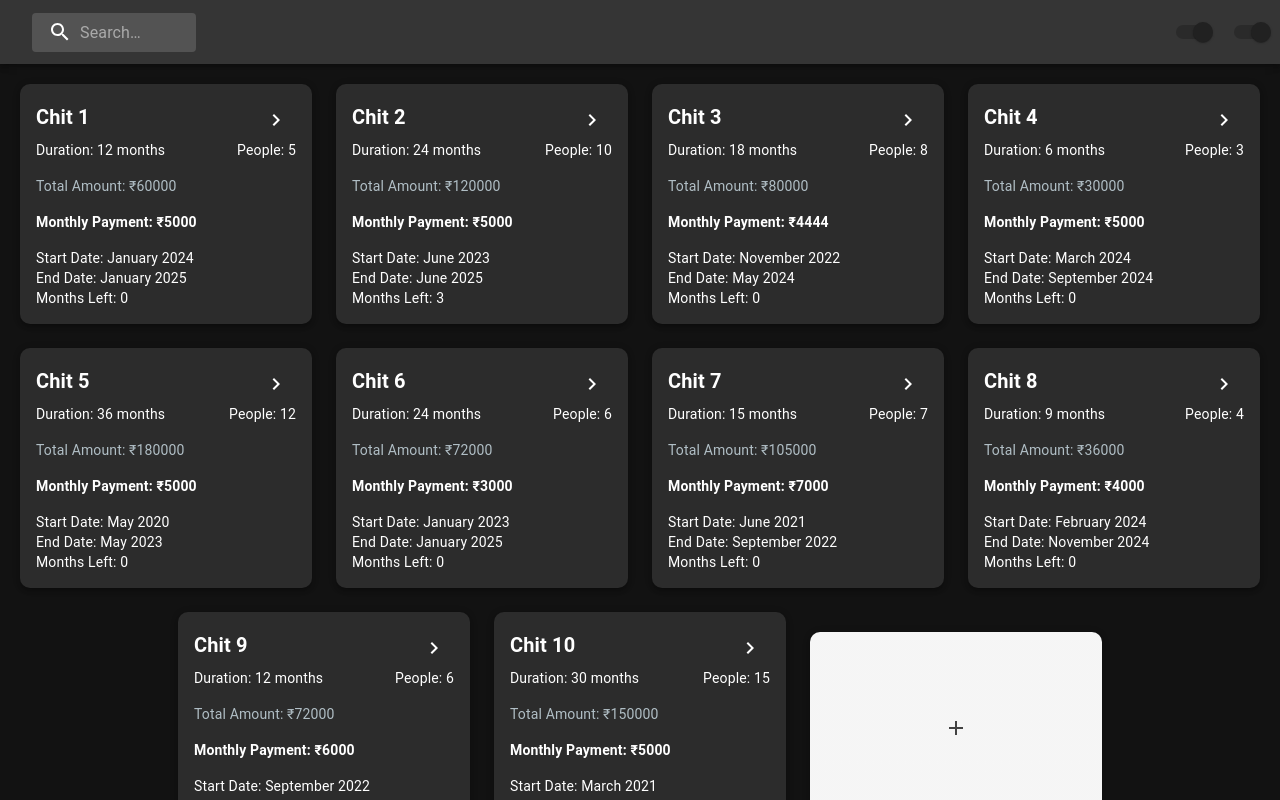
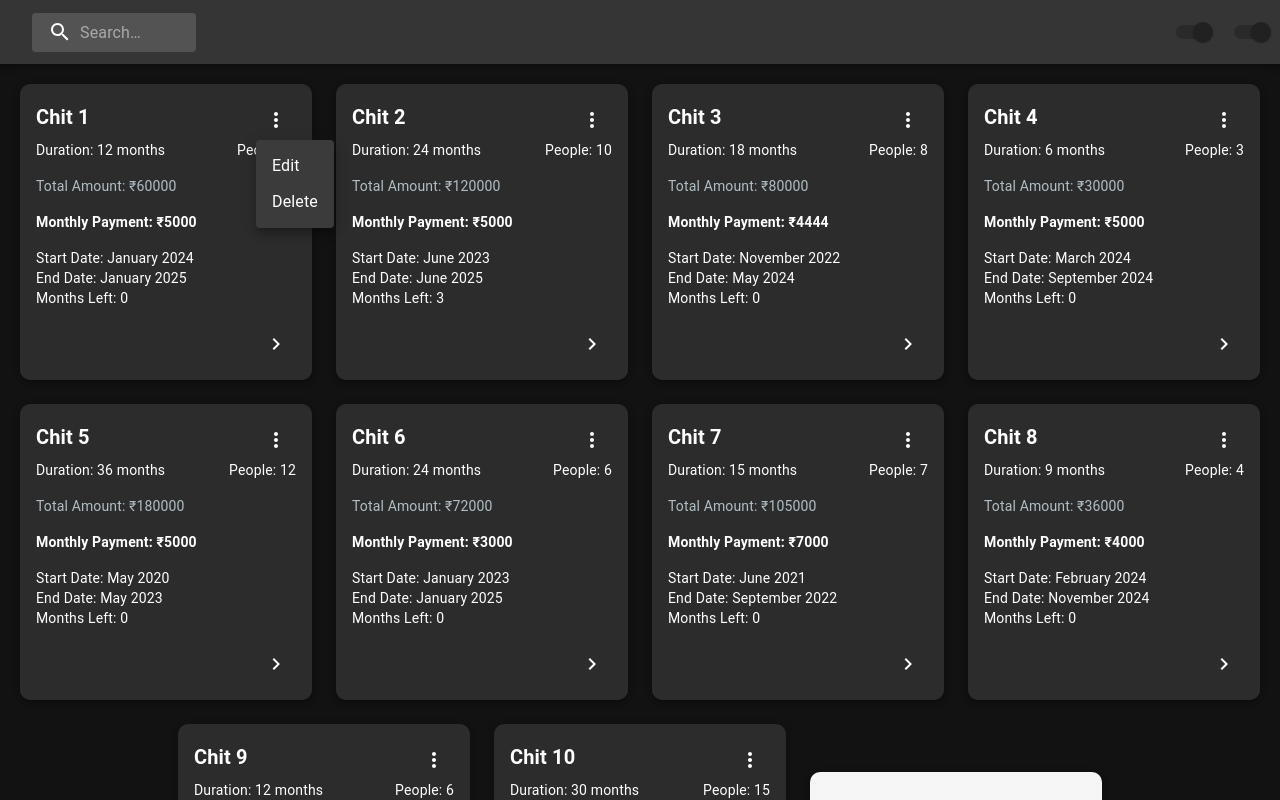
Before and after one commit to Vkashyap1729/Chit-management-app, a React (Vite) app: page /chit-member in a window 1280 px wide. Both pictures are taken after a click on the button 276 px from the left and 120 px from the top of the page. Shown: the top 800 px of the page. Built offline with nearby package versions, Linux system fonts and the light colour scheme.

Commit message:
added styles to the cards

```diff
--- a/src/components/ChitCard.jsx
+++ b/src/components/ChitCard.jsx
@@ -1,99 +1,149 @@
-import { Card, CardContent, Typography, CardActionArea, Box, Grid, IconButton } from "@mui/material";
-import { ChevronRight } from "@mui/icons-material";
+import {
+  Card, CardContent, Typography, CardActionArea, Box, Grid,
+  IconButton, Menu, MenuItem, Dialog, DialogTitle, DialogContent,
+  DialogActions, Button, TextField
+} from "@mui/material";
+import { ChevronRight, MoreVert } from "@mui/icons-material";
 import { useTheme } from "@mui/material/styles";
-import dayjs from "dayjs"; // for date formatting
+import dayjs from "dayjs";
+import { useState } from "react";
 
-export default function ChitCard({ chit }) {
-  const theme = useTheme(); // Get the current theme (light or dark)
+export default function ChitCard({ chit, onEdit, onDelete }) {
+  const theme = useTheme();
+  const startDate = dayjs(chit.startDate);
+  const endDate = startDate.add(chit.duration, "month");
+  const monthsLeft = endDate.diff(dayjs(), "month");
 
-  // Calculate start date and end date
-  const startDate = dayjs(chit.startDate); // Assuming chit.startDate is in a valid date format
-  const endDate = startDate.add(chit.duration, 'month'); // Calculate the end date based on duration
+  const [menuAnchor, setMenuAnchor] = useState(null);
+  const [editDialogOpen, setEditDialogOpen] = useState(false);
+  const [deleteDialogOpen, setDeleteDialogOpen] = useState(false);
+  const [editedChit, setEditedChit] = useState({ ...chit });
 
-  // Calculate months left
-  const monthsLeft = endDate.diff(dayjs(), 'month');
+  const handleMenuOpen = (event) => setMenuAnchor(event.currentTarget);
+  const handleMenuClose = () => setMenuAnchor(null);
 
-  const handleCardClick = () => {
-    // navigate to chit details page
+  const handleEditOpen = () => {
+    setEditDialogOpen(true);
+    handleMenuClose();
+  };
+  const handleEditClose = () => setEditDialogOpen(false);
+
+  const handleDeleteOpen = () => {
+    setDeleteDialogOpen(true);
+    handleMenuClose();
+  };
+  const handleDeleteClose = () => setDeleteDialogOpen(false);
+
+  const handleEditSubmit = () => {
+    onEdit(editedChit);
+    setEditDialogOpen(false);
   };
 
   return (
     <Grid item xs={12} sm={6} md={4} lg={3}>
       <Card sx={{ borderRadius: "10px", boxShadow: 3, backgroundColor: theme.palette.background.paper }}>
-        <CardActionArea onClick={handleCardClick}>
+        <CardActionArea>
           <CardContent>
             <Box sx={{ display: "flex", justifyContent: "space-between", alignItems: "center" }}>
               <Typography variant="h6" sx={{ fontWeight: "bold" }} gutterBottom>
                 {chit.name}
               </Typography>
+
+              <Box>
+                <IconButton onClick={handleMenuOpen}>
+                  <MoreVert />
+                </IconButton>
+                <Menu anchorEl={menuAnchor} open={Boolean(menuAnchor)} onClose={handleMenuClose}>
+                  <MenuItem onClick={handleEditOpen}>Edit</MenuItem>
+                  <MenuItem onClick={handleDeleteOpen}>Delete</MenuItem>
+                </Menu>
+              </Box>
+            </Box>
+
+            <Box sx={{ display: "flex", justifyContent: "space-between", mb: 2 }}>
+              <Typography variant="body2" sx={{ color: theme.palette.text.primary }}>
+                Duration: {chit.duration} months
+              </Typography>
+              <Typography variant="body2" sx={{ color: theme.palette.text.primary }}>
+                People: {chit.totalPeople}
+              </Typography>
+            </Box>
+
+            <Typography variant="body2" color="textSecondary" sx={{ mb: 2, color: theme.palette.text.secondary }}>
+              Total Amount: ₹{chit.totalAmount}
+            </Typography>
+            <Typography variant="body2" sx={{ fontWeight: "bold", color: theme.palette.text.primary }}>
+              Monthly Payment: ₹{chit.monthlyPayment}
+            </Typography>
+
+            <Box sx={{ mt: 2 }}>
+              <Typography variant="body2" sx={{ color: theme.palette.text.primary }}>
+                Start Date: {startDate.format("MMMM YYYY")}
+              </Typography>
+              <Typography variant="body2" sx={{ color: theme.palette.text.primary }}>
+                End Date: {endDate.format("MMMM YYYY")}
+              </Typography>
+              <Typography variant="body2" sx={{ color: theme.palette.text.primary }}>
+                Months Left: {monthsLeft > 0 ? monthsLeft : 0}
+              </Typography>
+            </Box>
+            {/* Keyboard Icon for Navigation */}
+            <Box display="flex" justifyContent="flex-end" mt={2}>
               <IconButton>
                 <ChevronRight />
               </IconButton>
             </Box>
-            <Box sx={{ display: "flex", justifyContent: "space-between", mb: 2 }}>
-              <Typography
-                variant="body2"
-                sx={{
-                  color: theme.palette.text.primary, // Adjust color based on theme
-                }}
-              >
-                Duration: {chit.duration} months
-              </Typography>
-              <Typography
-                variant="body2"
-                sx={{
-                  color: theme.palette.text.primary, // Adjust color based on theme
-                }}
-              >
-                People: {chit.totalPeople}
-              </Typography>
-            </Box>
-            <Typography
-              variant="body2"
-              color="textSecondary"
-              sx={{ mb: 2, color: theme.palette.text.secondary }} // Adjust color based on theme
-            >
-              Total Amount: ₹{chit.totalAmount}
-            </Typography>
-            <Typography
-              variant="body2"
-              sx={{
-                fontWeight: "bold",
-                color: theme.palette.text.primary, // Adjust color based on theme
-              }}
-            >
-              Monthly Payment: ₹{chit.monthlyPayment}
-            </Typography>
-            {/* Add Start Date, End Date, and Months Left */}
-            <Box sx={{ mt: 2 }}>
-              <Typography
-                variant="body2"
-                sx={{
-                  color: theme.palette.text.primary, // Adjust color based on theme
-                }}
-              >
-                Start Date: {startDate.format("MMMM YYYY")}
-              </Typography>
-              <Typography
-                variant="body2"
-                sx={{
-                  color: theme.palette.text.primary, // Adjust color based on theme
-                }}
-              >
-                End Date: {endDate.format("MMMM YYYY")}
-              </Typography>
-              <Typography
-                variant="body2"
-                sx={{
-                  color: theme.palette.text.primary, // Adjust color based on theme
-                }}
-              >
-                Months Left: {monthsLeft > 0 ? monthsLeft : 0}
-              </Typography>
-            </Box>
           </CardContent>
         </CardActionArea>
       </Card>
+
+      {/* Edit Dialog */}
+      <Dialog open={editDialogOpen} onClose={handleEditClose}>
+        <DialogTitle>Edit Chit</DialogTitle>
+        <DialogContent>
+          <TextField
+            fullWidth
+            label="Chit Name"
+            variant="outlined"
+            margin="dense"
+            value={editedChit.name}
+            onChange={(e) => setEditedChit({ ...editedChit, name: e.target.value })}
+          />
+          <TextField
+            fullWidth
+            label="Total Amount"
+            variant="outlined"
+            margin="dense"
+            type="number"
+            value={editedChit.totalAmount}
+            onChange={(e) => setEditedChit({ ...editedChit, totalAmount: e.target.value })}
+          />
+          <TextField
+            fullWidth
+            label="Monthly Payment"
+            variant="outlined"
+            margin="dense"
+            type="number"
+            value={editedChit.monthlyPayment}
+            onChange={(e) => setEditedChit({ ...editedChit, monthlyPayment: e.target.value })}
+          />
+        </DialogContent>
+        <DialogActions>
+          <Button onClick={handleEditClose}>Cancel</Button>
+          <Button onClick={handleEditSubmit} variant="contained" color="primary">Save</Button>
+        </DialogActions>
+      </Dialog>
+
+      {/* Delete Confirmation Dialog */}
+      <Dialog open={deleteDialogOpen} onClose={handleDeleteClose}>
+        <DialogTitle>Are you sure you want to delete this chit?</DialogTitle>
+        <DialogActions>
+          <Button onClick={handleDeleteClose}>Cancel</Button>
+          <Button onClick={() => { onDelete(chit.id); setDeleteDialogOpen(false); }} variant="contained" color="error">
+            Delete
+          </Button>
+        </DialogActions>
+      </Dialog>
     </Grid>
   );
 }
--- a/src/pages/ListAllChitMembers.jsx
+++ b/src/pages/ListAllChitMembers.jsx
@@ -1,5 +1,27 @@
-import { Card, CardContent, Typography, Grid, Tooltip, Box, useTheme } from "@mui/material";
+import {
+  Card,
+  CardContent,
+  Typography,
+  Grid,
+  Tooltip,
+  Box,
+  useTheme,
+  IconButton,
+  Menu,
+  MenuItem,
+  Dialog,
+  DialogActions,
+  DialogContent,
+  DialogContentText,
+  DialogTitle,
+  TextField,
+  Button,
+} from "@mui/material";
 import { styled } from "@mui/material/styles";
+import MoreVertIcon from "@mui/icons-material/MoreVert";
+import { useState } from "react";
+import { useNavigate } from "react-router-dom";
+import { ChevronRight } from "@mui/icons-material";
 
 const statusColors = {
   paid: "#4CAF50", // Green
@@ -26,39 +48,137 @@ const Circle = styled(Box)(({ status }) => ({
 }));
 
 const ChitMemberCard = ({ member }) => {
-    const theme = useTheme(); // Get the current theme (light or dark)
+  const theme = useTheme();
+  const navigate = useNavigate();
+
+  // State for Menu (Kebab)
+  const [anchorEl, setAnchorEl] = useState(null);
+  const handleMenuOpen = (event) => setAnchorEl(event.currentTarget);
+  const handleMenuClose = () => setAnchorEl(null);
+
+  // State for Edit Dialog
+  const [openEdit, setOpenEdit] = useState(false);
+  const [editedAmount, setEditedAmount] = useState(member.amount);
+
+  // State for Delete Confirmation
+  const [openDelete, setOpenDelete] = useState(false);
+
   return (
-    <Card sx={{ mb: 2, boxShadow: 3 }}>
+    <Card sx={{ mb: 2, boxShadow: 3, position: "relative", borderRadius: "10px" }}>
       <CardContent>
+        <Box display="flex" justifyContent="space-between">
           <Typography variant="h6" gutterBottom>
             {member.serialNo}. {member.name}
           </Typography>
+          {/* Kebab Icon (More Options) */}
+          <IconButton onClick={handleMenuOpen}>
+            <MoreVertIcon />
+          </IconButton>
+        </Box>
+
         <Typography
           variant="body2"
-            color="textSecondary"
-            sx={{ mb: 2, color: theme.palette.text.secondary }} // Adjust color based on theme
+          sx={{ mb: 2, color: theme.palette.text.secondary }}
         >
           Total Amount: ₹{member.amount}
         </Typography>
-        <Typography
-            variant="body2"
-            sx={{
-            fontWeight: "bold",
-            color: theme.palette.text.primary, // Adjust color based on theme
-            }}
-        >
+        <Typography variant="body2" sx={{ fontWeight: "bold" }}>
           Monthly Payment: ₹{member.amount}
         </Typography>
+
         <Grid container spacing={1} mt={2}>
           {months.map((month, index) => (
             <Grid item key={index}>
               <Tooltip title={month} arrow>
-                <Circle status={member.payments[index] || "unpaid"}>{month.split(" ")[0]}</Circle>
+                <Circle status={member.payments[index] || "unpaid"}>
+                  {month.split(" ")[0]}
+                </Circle>
               </Tooltip>
             </Grid>
           ))}
         </Grid>
+
+        {/* Keyboard Icon for Navigation */}
+        <Box display="flex" justifyContent="flex-end" mt={2}>
+          <IconButton>
+            <ChevronRight />
+          </IconButton>
+        </Box>
       </CardContent>
+
+      {/* Menu Items */}
+      <Menu anchorEl={anchorEl} open={Boolean(anchorEl)} onClose={handleMenuClose}>
+        <MenuItem
+          onClick={() => {
+            setOpenEdit(true);
+            handleMenuClose();
+          }}
+        >
+          Edit
+        </MenuItem>
+        <MenuItem
+          onClick={() => {
+            setOpenDelete(true);
+            handleMenuClose();
+          }}
+        >
+          Delete
+        </MenuItem>
+      </Menu>
+
+      {/* Edit Pop-up Dialog */}
+      <Dialog open={openEdit} onClose={() => setOpenEdit(false)}>
+        <DialogTitle>Edit Member Details</DialogTitle>
+        <DialogContent>
+          <DialogContentText>
+            Modify the details and save the changes.
+          </DialogContentText>
+          <TextField
+            autoFocus
+            margin="dense"
+            label="Amount"
+            type="number"
+            fullWidth
+            variant="outlined"
+            value={editedAmount}
+            onChange={(e) => setEditedAmount(e.target.value)}
+          />
+        </DialogContent>
+        <DialogActions>
+          <Button onClick={() => setOpenEdit(false)}>Cancel</Button>
+          <Button
+            onClick={() => {
+              console.log(`Updated Amount: ₹${editedAmount}`);
+              setOpenEdit(false);
+            }}
+            color="primary"
+          >
+            Save
+          </Button>
+        </DialogActions>
+      </Dialog>
+
+      {/* Delete Confirmation Dialog */}
+      <Dialog open={openDelete} onClose={() => setOpenDelete(false)}>
+        <DialogTitle>Delete Member</DialogTitle>
+        <DialogContent>
+          <DialogContentText>
+            Are you sure you want to delete {member.name}?
+          </DialogContentText>
+        </DialogContent>
+        <DialogActions>
+          <Button onClick={() => setOpenDelete(false)}>Cancel</Button>
+          <Button
+            onClick={() => {
+              console.log(`Deleted Member: ${member.name}`);
+              setOpenDelete(false);
+            }}
+            color="error"
+          >
+            Delete
+          </Button>
+        </DialogActions>
+      </Dialog>
     </Card>
   );
 };
@@ -69,16 +189,11 @@ const mockChitMembers = [
   { serialNo: 3, name: "Amit Verma", amount: 6000, payments: ["paid", "paid", "paid", "paid", "paid"] },
   { serialNo: 4, name: "Suresh Gupta", amount: 5500, payments: ["paid", "paid", "paid", "unpaid", "unpaid"] },
   { serialNo: 5, name: "Neha Chawla", amount: 4800, payments: ["paid", "unpaid", "paid", "paid", "paid"] },
-  { serialNo: 6, name: "Anil Yadav", amount: 5200, payments: ["paid", "paid", "paid", "paid", "unpaid"] },
-  { serialNo: 7, name: "Sunita Rao", amount: 5100, payments: ["paid", "paid", "unpaid", "paid", "paid"] },
-  { serialNo: 8, name: "Vikas Jain", amount: 5300, payments: ["paid", "unpaid", "paid", "paid", "unpaid"] },
-  { serialNo: 9, name: "Pooja Bhatia", amount: 4900, payments: ["paid", "paid", "paid", "unpaid", "paid"] },
-  { serialNo: 10, name: "Manoj Desai", amount: 4700, payments: ["paid", "unpaid", "unpaid", "paid", "paid"] },
 ];
 
 const ChitMembersList = () => {
   return (
-    <Grid container spacing={3} sx={{justifyContent: "center", alignItems: "center", padding: "20px"}}>
+    <Grid container spacing={3} sx={{ justifyContent: "center", alignItems: "center", padding: "20px" }}>
       {mockChitMembers.map((member) => (
         <Grid item xs={12} sm={6} md={4} key={member.serialNo}>
           <ChitMemberCard member={member} />
```
Lines whose indentation alone changed are shown as unchanged.
